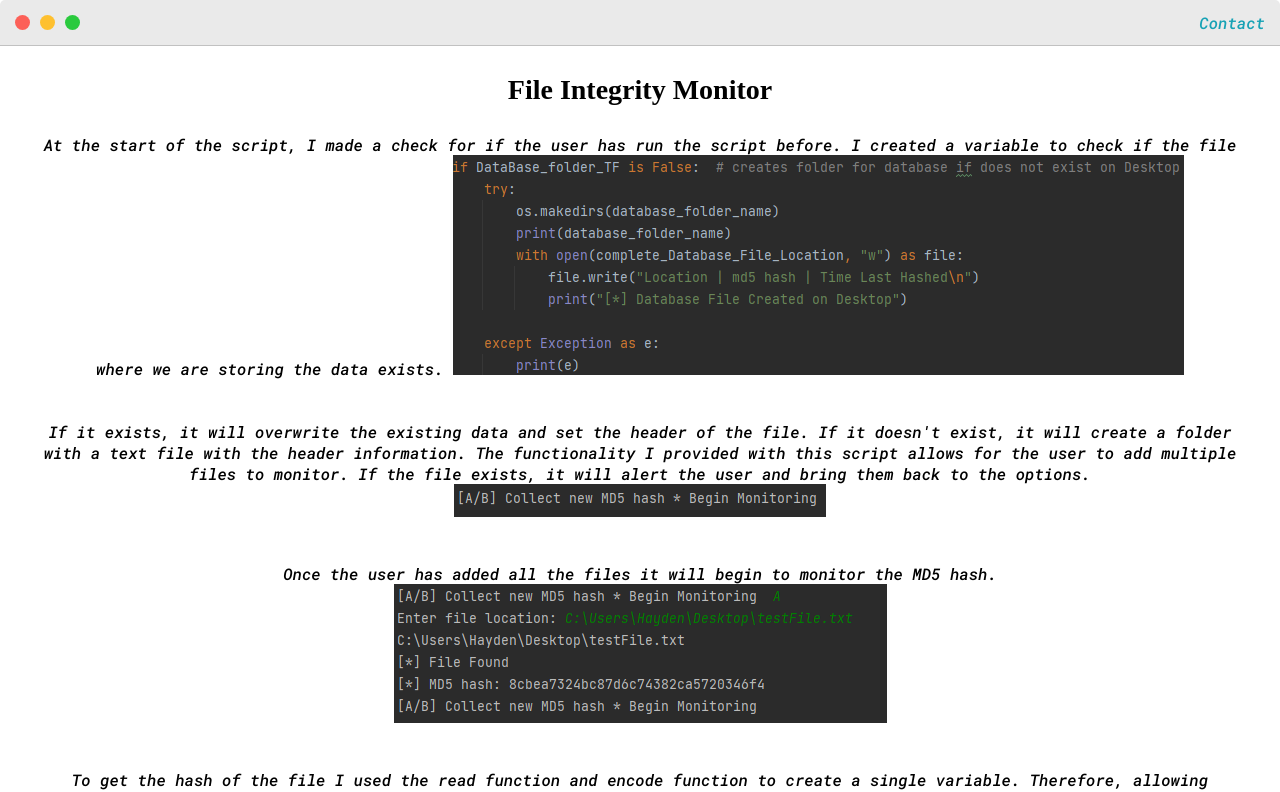
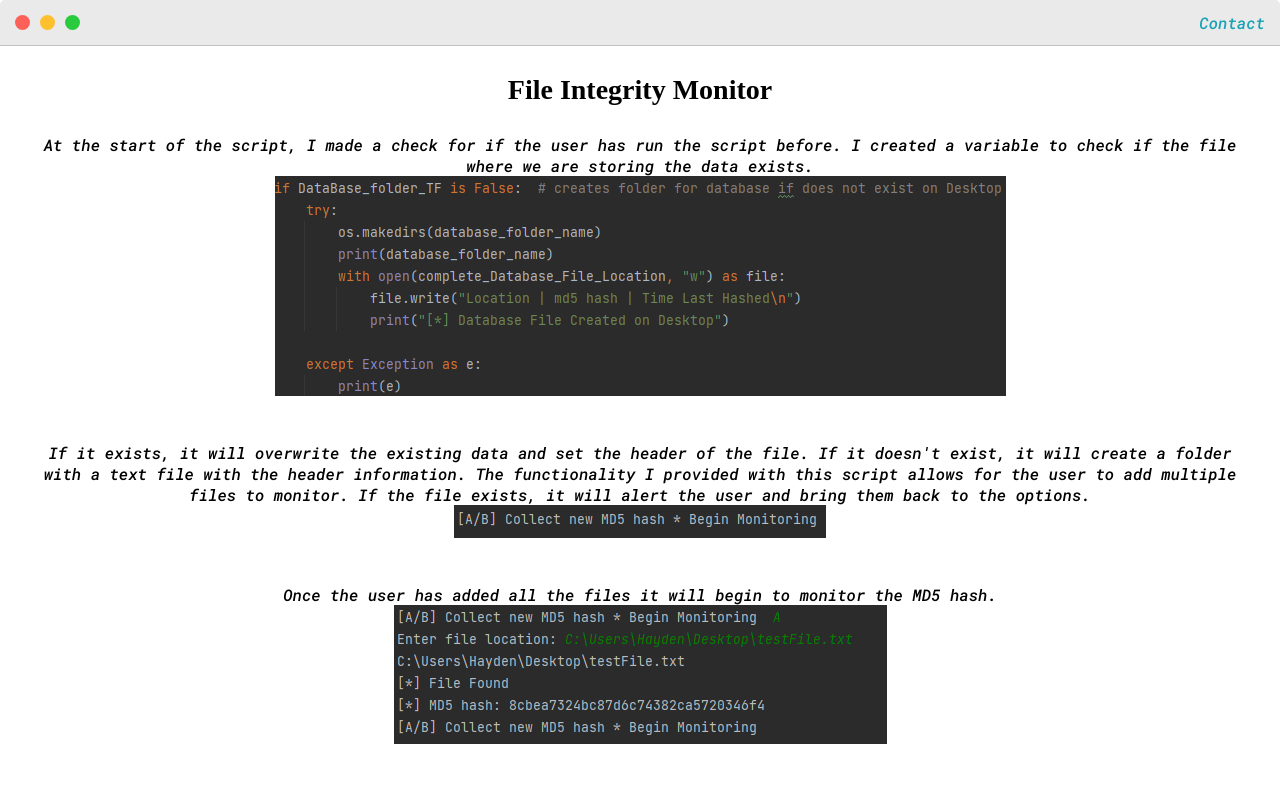
Before and after one commit to HaydenColling/webSite, a plain HTML site: page fileIntegrity.html in a window 1280 px wide. Shown: the top 792 px of the page. Drawn offline with Linux system fonts and the light colour scheme; a web font is replaced by a local one.

Commit message:
Add files via upload

```diff
--- a/fileIntegrity.html
+++ b/fileIntegrity.html
@@ -33,7 +33,7 @@
 		<div class="main-container">
 			<h3 style="text-align: center;"> File Integrity Monitor</h3>
 			<p style="text-align: center;">At the start of the script, I made a check for if the user has run the script before. I created a variable to
-			check if the file where we are storing the data exists. <img src="images\fileInt\checkForDatabase.png">
+			check if the file where we are storing the data exists.<br> <img src="images\fileInt\checkForDatabase.png">
 			<br><br><br>
 			If it exists, it will overwrite the existing data
 			and set the header of the file. If it doesn't exist, it will create a folder with a text file with the header
```
